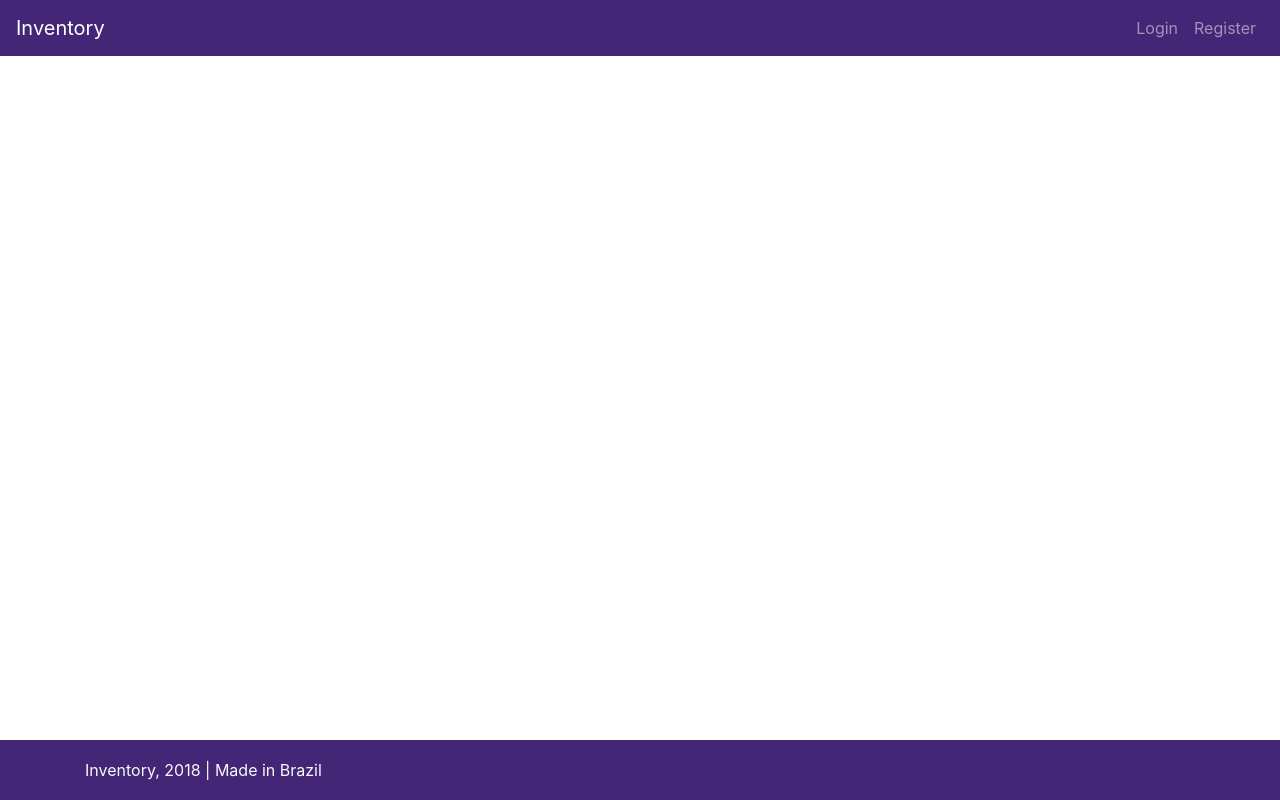
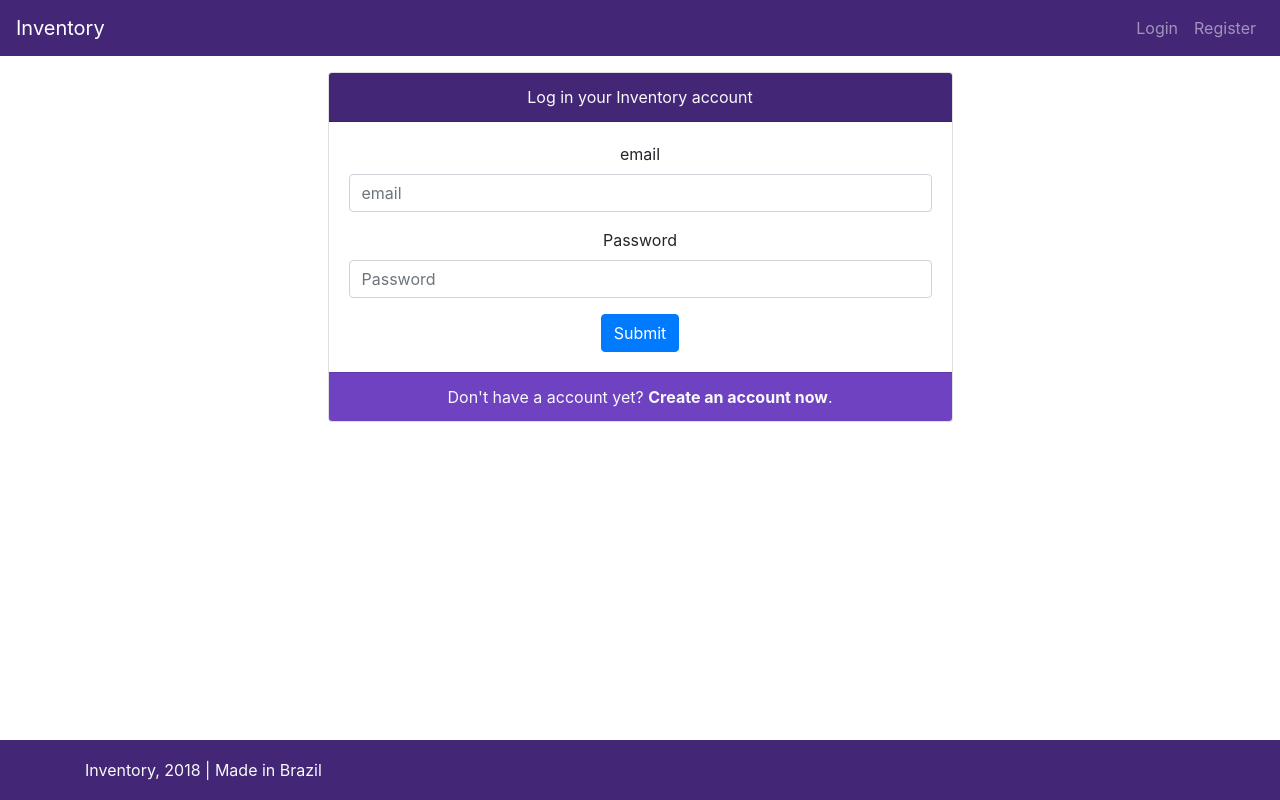
Before and after one commit to gabtoschi/inventory, an Angular app: page /register in a window 1280 px wide. Before the commit this address led to /. Built offline with nearby package versions, Linux system fonts and the light colour scheme.

Commit message:
Creates login and register components

```diff
--- a/src/app/app-routing.module.ts
+++ b/src/app/app-routing.module.ts
@@ -2,9 +2,13 @@ import { NgModule } from '@angular/core';
 import { Routes, RouterModule } from '@angular/router';
 
 import { SplashComponent } from './splash/splash.component';
+import { RegisterComponent } from './register/register.component';
+import { LoginComponent } from './login/login.component';
 
 const routes: Routes = [
-  {path: '', component: SplashComponent}
+  {path: '', component: SplashComponent, pathMatch: 'full'},
+  {path: 'register', component: RegisterComponent},
+  {path: 'login', component: LoginComponent}
 ];
 
 @NgModule({
--- a/src/app/app.component.html
+++ b/src/app/app.component.html
@@ -1,3 +1,4 @@
 <app-navigation-bar></app-navigation-bar>
+<br><br>
 <router-outlet></router-outlet>
 <app-footer></app-footer>
--- a/src/app/app.module.ts
+++ b/src/app/app.module.ts
@@ -6,13 +6,17 @@ import { AppComponent } from './app.component';
 import { SplashComponent } from './splash/splash.component';
 import { NavigationBarComponent } from './navigation-bar/navigation-bar.component';
 import { FooterComponent } from './footer/footer.component';
+import { RegisterComponent } from './register/register.component';
+import { LoginComponent } from './login/login.component';
 
 @NgModule({
   declarations: [
     AppComponent,
     SplashComponent,
     NavigationBarComponent,
-    FooterComponent
+    FooterComponent,
+    RegisterComponent,
+    LoginComponent
   ],
   imports: [
     BrowserModule,
--- /dev/null
+++ b/src/app/login/login.component.html
@@ -0,0 +1,3 @@
+<p>
+  login works!
+</p>
--- /dev/null
+++ b/src/app/login/login.component.ts
@@ -0,0 +1,15 @@
+import { Component, OnInit } from '@angular/core';
+
+@Component({
+  selector: 'app-login',
+  templateUrl: './login.component.html',
+  styleUrls: ['./login.component.scss']
+})
+export class LoginComponent implements OnInit {
+
+  constructor() { }
+
+  ngOnInit() {
+  }
+
+}
--- /dev/null
+++ b/src/app/register/register.component.html
@@ -0,0 +1,28 @@
+<br>
+<div class="row">
+  <div class="offset-3 col-6">
+    <div class="card text-center">
+      <div class="card-header text-light bg-inventory-dark">
+        Log in your Inventory account
+      </div>
+      <div class="card-body">
+
+        <form>
+          <div class="form-group">
+            <label for="email">email</label>
+            <input type="text" class="form-control" id="email" placeholder="email">
+          </div>
+          <div class="form-group">
+            <label for="exampleInputPassword1">Password</label>
+            <input type="password" class="form-control" id="exampleInputPassword1" placeholder="Password">
+          </div>
+          <button type="submit" class="btn btn-primary">Submit</button>
+        </form>
+
+      </div>
+      <div class="card-footer text-light bg-inventory">
+        Don't have a account yet? <b>Create an account now</b>.
+      </div>
+    </div>
+  </div>
+</div>
--- /dev/null
+++ b/src/app/register/register.component.ts
@@ -0,0 +1,15 @@
+import { Component, OnInit } from '@angular/core';
+
+@Component({
+  selector: 'app-register',
+  templateUrl: './register.component.html',
+  styleUrls: ['./register.component.scss']
+})
+export class RegisterComponent implements OnInit {
+
+  constructor() { }
+
+  ngOnInit() {
+  }
+
+}
--- a/src/styles.scss
+++ b/src/styles.scss
@@ -8,11 +8,13 @@
 $inventoryDefaultColor: $purple;
 $inventoryDarkColor: darken($inventoryDefaultColor, 20);
 $inventoryDarkestColor: darken($inventoryDefaultColor, 40);
+$inventoryLightColor: lighten($inventoryDefaultColor, 20);
 
 $theme-colors: (
     "inventory": $inventoryDefaultColor,
     "inventory-dark": $inventoryDarkColor,
-    "inventory-darkest": $inventoryDarkestColor
+    "inventory-darkest": $inventoryDarkestColor,
+    "inventory-light": $inventoryLightColor
 );
 
 // Footer
```
Also changed, not shown: src/app/login/login.component.scss (added), src/app/register/register.component.scss (added), 2 other files (tests, documents, lock files or other folders).
